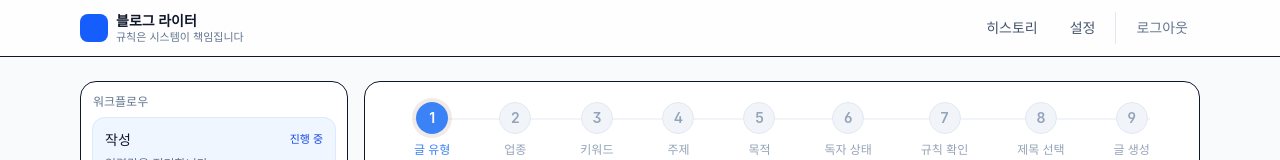
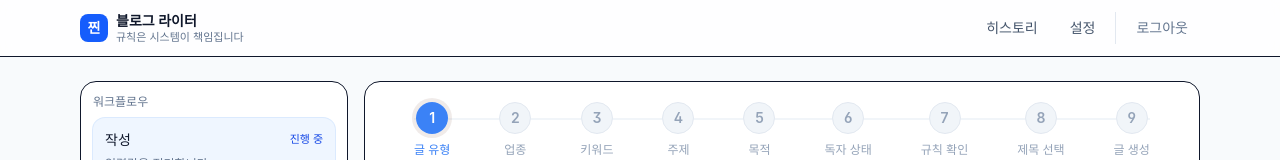
Before and after one commit to wldms706/blog-writer, a Next.js app: page / in a window 1280 px wide. Shown: the top 160 px of the page. Built offline with nearby package versions, Linux system fonts and the light colour scheme; no server answers; a web font is replaced by a local one.

Commit message:
로고 및 파비콘 업데이트, PRD 문서 정리
- 로고: 파란색 박스 + 흰색 "찐" 글자로 변경
- 파비콘: 파란색 배경 + 흰색 "B" 아이콘 추가
- PRD: Google 로그인, 커스텀 도메인 기록 추가

Co-Authored-By: Claude Opus 4.5 <noreply@anthropic.com>

```diff
--- a/src/app/(app)/layout.tsx
+++ b/src/app/(app)/layout.tsx
@@ -12,8 +12,10 @@ export default async function AppLayout({ children }: { children: ReactNode }) {
       {/* Topbar */}
       <header className="sticky top-0 z-50 border-b bg-white/80 backdrop-blur">
         <div className="mx-auto flex h-14 max-w-6xl items-center justify-between px-4">
-          <Link href="/" className="flex items-center gap-2">
-            <div className="h-7 w-7 rounded-lg bg-blue-600" />
+          <Link href="/" className="flex items-center gap-2 hover:opacity-80 transition-opacity">
+            <div className="flex h-7 w-7 items-center justify-center rounded-lg bg-blue-600">
+              <span className="text-sm font-bold text-white">찐</span>
+            </div>
             <div className="leading-tight">
               <div className="text-sm font-semibold">블로그 라이터</div>
               <div className="text-[11px] text-slate-500">규칙은 시스템이 책임집니다</div>
--- a/src/app/layout.tsx
+++ b/src/app/layout.tsx
@@ -5,6 +5,9 @@ export const metadata: Metadata = {
   title: "블로그 라이터 | 뷰티샵 블로그 글쓰기 도구",
   description: "시술자 사고에서 벗어나 신고 없이 신뢰를 쌓는 블로그 글을 쓰도록 도와주는 도구입니다.",
   keywords: ["뷰티샵", "블로그", "글쓰기", "반영구", "두피", "눈썹", "마케팅"],
+  icons: {
+    icon: "/favicon.svg",
+  },
 };
 
 export default function RootLayout({
```
Also changed, not shown: public/favicon.svg (added), 1 other file (tests, documents, lock files or other folders).
